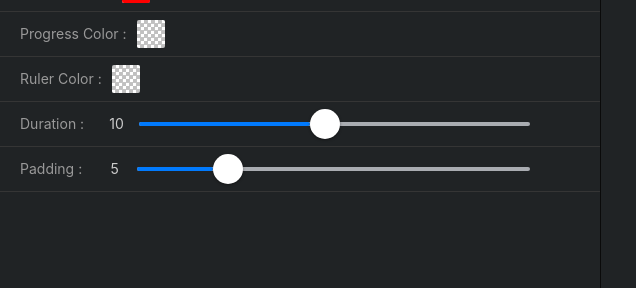
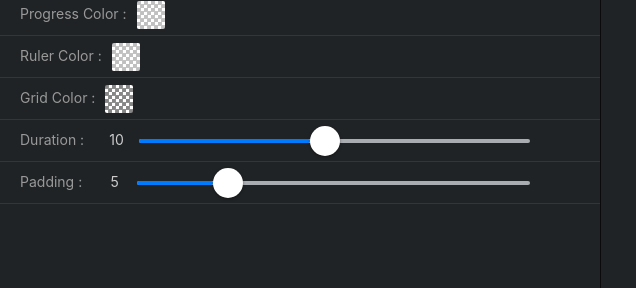
Before and after one commit to zhw2590582/WFPlayer, a website: page docs/index.html in a window 1280 px wide. Shown: the part 308-596 px from the top of the page, 0-636 px from the left. Drawn offline with Linux system fonts and the light colour scheme.

Commit message:
update demo

```diff
--- a/docs/assets/css/style.css
+++ b/docs/assets/css/style.css
@@ -115,7 +115,7 @@ body,
 
 .main .left .item {
     display: flex;
-    height: 45px;
+    height: 42px;
     border-bottom: 1px solid rgb(53, 53, 53);
     align-items: center;
     padding: 0 20px;
--- a/docs/index.html
+++ b/docs/index.html
@@ -81,6 +81,12 @@
                     </div>
                 </div>
                 <div class="item">
+                    <div class="name">Grid Color :</div>
+                    <div class="controller">
+                        <div class="color-picker" name="gridColor"></div>
+                    </div>
+                </div>
+                <div class="item">
                     <div class="name">Duration :</div>
                     <div class="controller range">
                         <span class="value">10</span>
```
